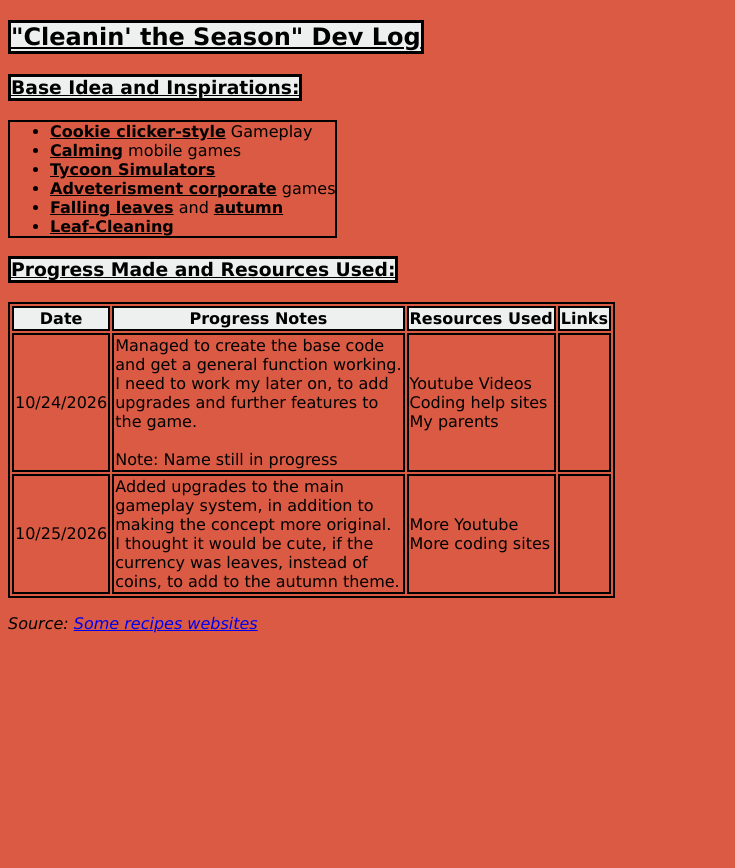
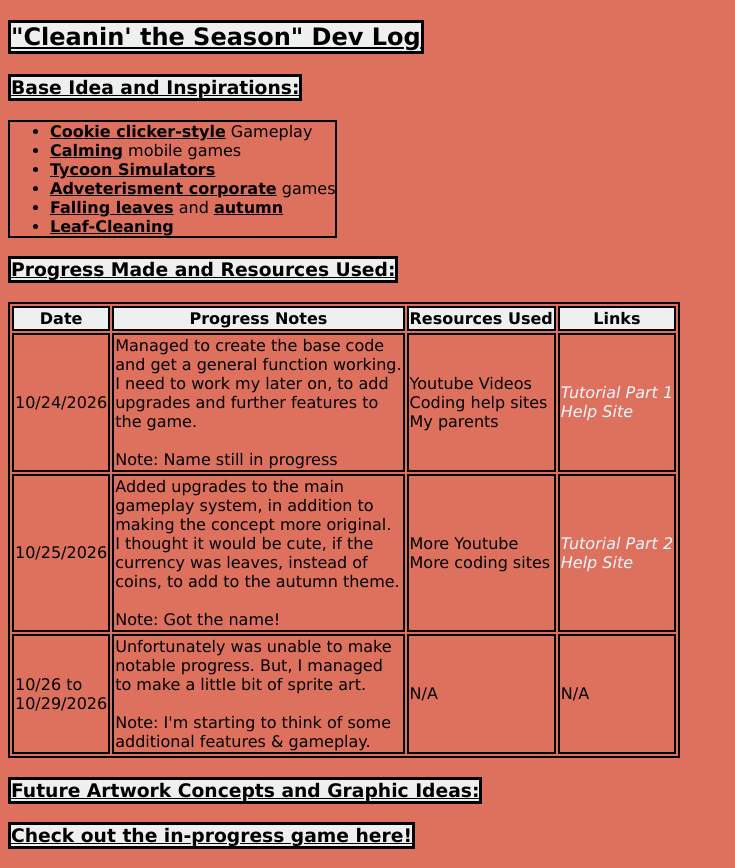
Before and after one commit to sktchsnstff/3-P-Unit-3-Project, a plain HTML site: page index.html in a window 1280 px wide. Shown: the whole page, without its empty margins (0-735 px from the left). Before the commit the page ends 800 px from the top, so only its background shows below. Drawn offline with Linux system fonts and the light colour scheme.

Commit message:
Worked on to near compleition

```diff
--- a/index.html
+++ b/index.html
@@ -38,14 +38,20 @@ Select ONE Additional Feature to Add
     th{border: 2px solid black;
       background-color: rgb(238, 239, 239);}
     td{border: 2px solid black}
+    a:link{
+      color:aliceblue;
+      text-decoration: none;}
+    a:hover{
+      color: rgb(255, 239, 98);
+      text-decoration: underline;}
     .title{line-height: 0.5;}
     .sections{line-height: 0.5;}
 
     body, html{
       animation: colorChange 5s infinite alternate;}
     @keyframes colorChange{
-      0%{background-color: coral}
-      100%{background-color:rgb(219, 90, 67)}}
+      0%{background-color: rgb(211, 127, 96)}
+      100%{background-color:rgb(221, 113, 94)}}
   </style>
 </head>
 
@@ -86,7 +92,8 @@ Select ONE Additional Feature to Add
         <td>Youtube Videos<br>
             Coding help sites<br>
             My parents</td>
-        <td></td>
+        <td><em><a href="https://www.youtube.com/watch?v=dUQQEpOZPBg&list=PLFoezrhIhRD5-IaBmSjIWw24qQ0d2bi_M">Tutorial Part 1</a></em><br>
+        <em><a href="https://www.w3schools.com/cssref/sel_hover.php">Help Site</a></em></td>
       </tr>
       <tr>
         <td>10/25/2026</td>
@@ -95,17 +102,30 @@ Select ONE Additional Feature to Add
         making the concept more original.<br>
         I thought it would be cute, if the<br>
         currency was leaves, instead of<br>
-      coins, to add to the autumn theme.</td>
+        coins, to add to the autumn theme.<br>
+        <br>
+        Note: Got the name!</td>
       <td>More Youtube <br>
           More coding sites<br>
           </td>
-      <td></td>
+      <td><em><a href="https://www.youtube.com/watch?v=b8nQQ9yuvGM&list=PLFoezrhIhRD5-IaBmSjIWw24qQ0d2bi_M&index=2">Tutorial Part 2</a></em><br>
+      <em><a href="https://www.w3schools.com/cssref/sel_hover.php">Help Site</a></em></td>
+      </tr>
+      <tr>
+        <td>10/26 to<br>10/29/2026</td>
+        <td>Unfortunately was unable to make<br>
+        notable progress. But, I managed<br>
+        to make a little bit of sprite art. <br>
+        <br>
+        Note: I'm starting to think of some<br>
+        additional features & gameplay.</td>
+        <td>N/A</td>
+        <td>N/A</td>
       </tr>
     </tbody>
   </table>
-
-  <p><em>Source: <a href="?">Some recipes websites</a></em></p>
-
+   <h3 id="sections"><u>Future Artwork Concepts and Graphic Ideas:</u></h2>
+    <h3 id="sections"><u>Check out the in-progress game here!</u></h2>
 </body>
 
 </html>
```
